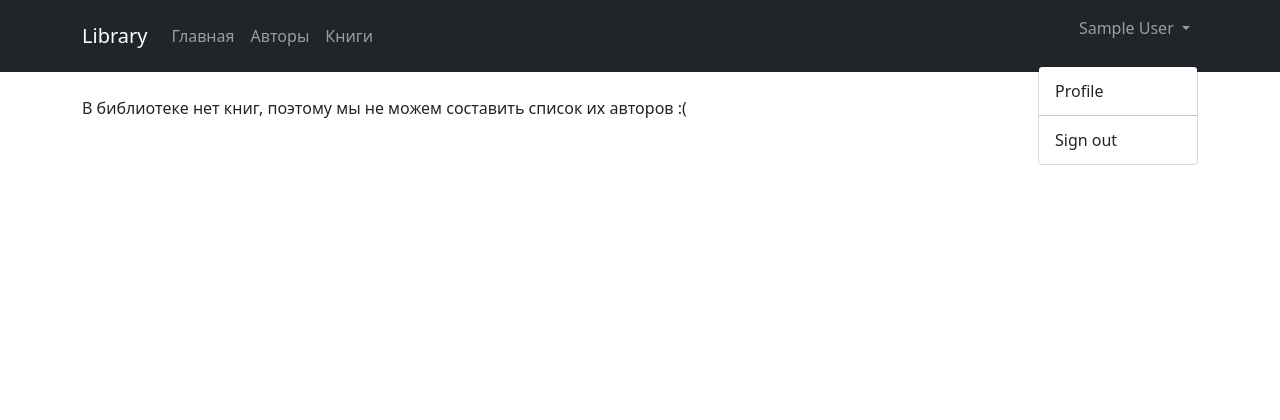
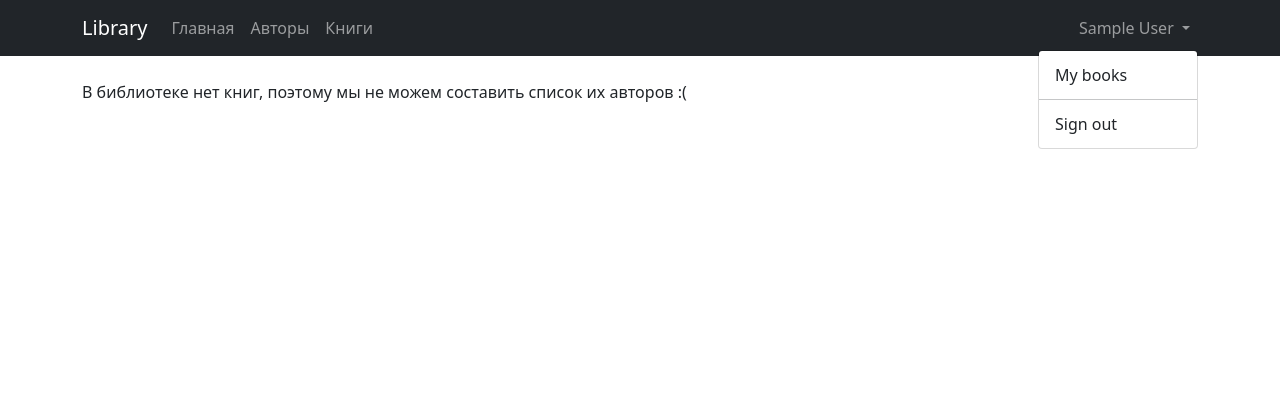
Before and after one commit to suhanoves/LocalLibrary, a Django app: page /catalog/authors/ in a window 1280 px wide, after a click that opens the changed part. Shown: the top 420 px of the page. Run offline with Django 3.2, Linux system fonts and the light colour scheme; the visitor is signed in with stand-in values (Sample User, id 1); data that the repository does not hold is empty; parts of the project's set-up code (start-up, migrations or seed data) failed here and were passed over.

Commit message:
Fix incorrect display of Username in the header

```diff
--- a/app/catalog/templates/catalog/header.html
+++ b/app/catalog/templates/catalog/header.html
@@ -28,10 +28,10 @@
                     {% if user.is_authenticated %}
                         {# Если пользователь залогинен #}
                         <li class="nav-item dropdown">
-                            <p class="nav-link dropdown-toggle" id="navbarDropdown" role="button"
-                               data-bs-toggle="dropdown" aria-expanded="false"> {{ user.get_full_name }} </p>
+                            <span class="nav-link dropdown-toggle" id="navbarDropdown" role="button"
+                               data-bs-toggle="dropdown" aria-expanded="false"> {{ user.get_full_name }} </span>
                             <ul class="dropdown-menu dropdown-menu-end" aria-labelledby="navbarDropdown">
-                                <li><a class="dropdown-item" href="#">Profile</a></li>
+                                <li><a class="dropdown-item" href="{% url 'catalog:my-borrowed' %}">My books</a></li>
                                 <li>
                                     <hr class="dropdown-divider">
                                 </li>
@@ -39,7 +39,6 @@
                                     out</a></li>
                             </ul>
                         </li>
-
 
                     {% else %}
                         {# Если пользователь аноним #}
@@ -51,5 +50,7 @@
 
             </div>
         </div>
+
     </nav>
+
 </header>
```
